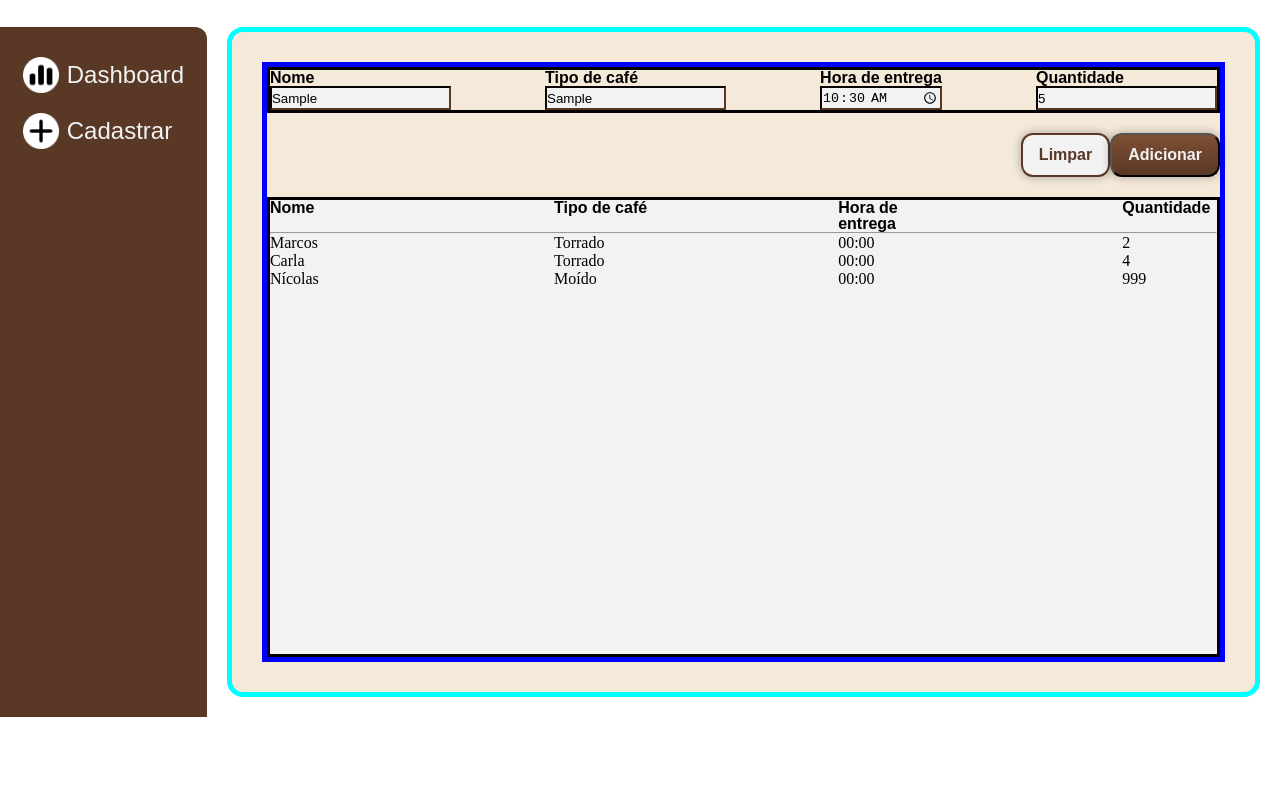
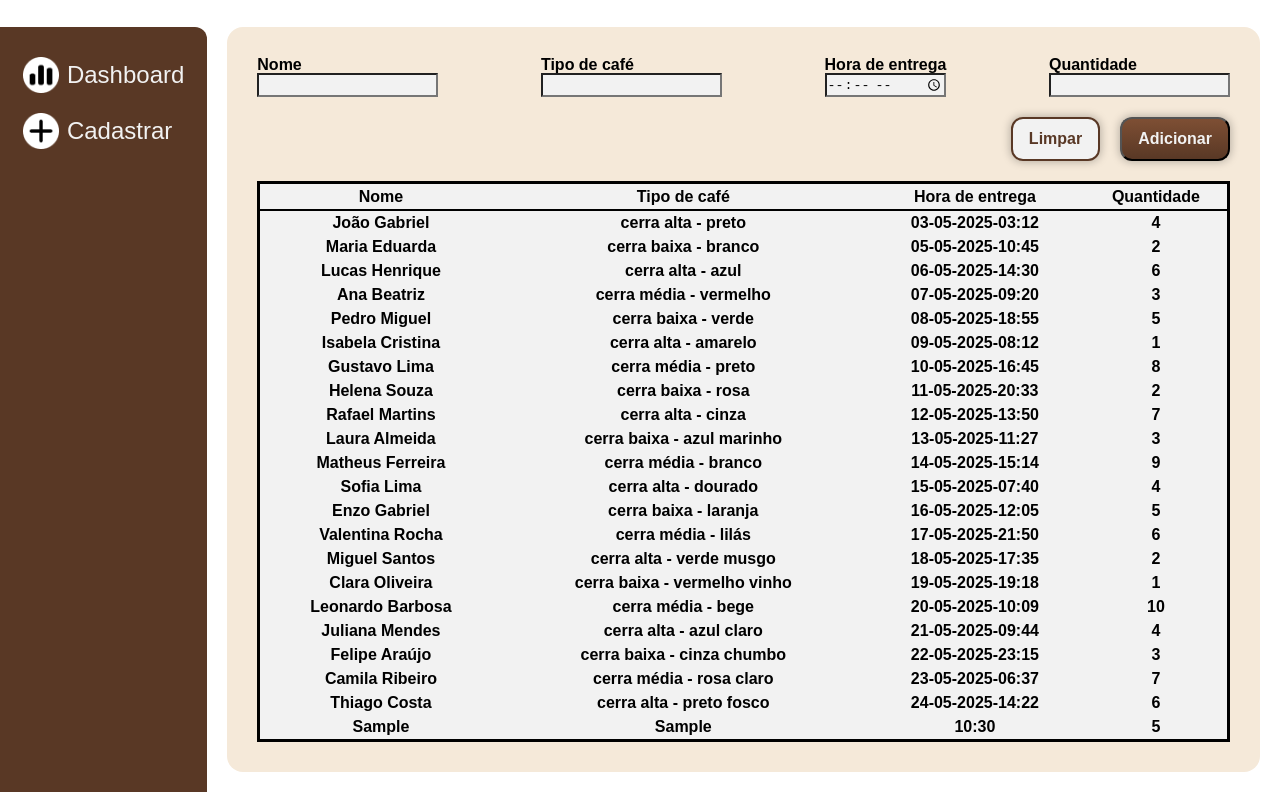
Before and after one commit to Nicolas-BB/CafeStock, a plain HTML site: page cadastrar.html in a window 1280 px wide. Both pictures are taken after typing "Sample", "Sample", "10:30", "5" into the empty fields and a click on the button "Adicionar". Shown: the part 83-875 px from the top of the page. Before the commit the page ends 800 px from the top, so only its background shows below. Drawn offline with Linux system fonts and the light colour scheme.

Commit message:
feat: dinamização da tabela de cadastros

```diff
--- a/cadastrar.html
+++ b/cadastrar.html
@@ -32,15 +32,15 @@
                     </div>
                     <div>
                         <label for="type">Tipo de café</label>
-                        <input type="text" name="coffeeType" id="coffeeType">
+                        <input type="text" name="type" id="type">
                     </div>
                     <div>
-                        <label for="deliveryTime">Hora de entrega</label>
-                        <input type="time" name="deliveryTime" id="deliveryTime">
+                        <label for="time">Hora de entrega</label>
+                        <input type="time" name="time" id="time">
                     </div>
                     <div>
-                        <label for="quantity">Quantidade</label>
-                        <input type="number" name="quantity" id="quantity">
+                        <label for="qtd">Quantidade</label>
+                        <input type="number" name="qtd" id="qtd">
                     </div>
                 </div>
                 <div class="actionsContainer">
@@ -48,40 +48,23 @@
                     <button class="primaryButton" onclick="add()">Adicionar</button>
                 </div>
                 <div class="listContainer">
-                    <div class="filterContainer">
-                        <div class="nameFilter">Nome</div>
-                        <div class="coffeeTypeFilter">Tipo de café</div>
-                        <div class="deliveryTimeFilter">Hora de entrega</div>
-                        <div class="quantityFilter">Quantidade</div>
-                    </div>
-                    <hr>
-                    <div class="filteredContainer">
-                        <ol id="list">
-                            <ul>
-                                <li>Marcos</li>
-                                <li>Torrado</li>
-                                <li>00:00</li>
-                                <li>2</li>
-                            </ul>
-                            <ul>
-                                <li>Carla</li>
-                                <li>Torrado</li>
-                                <li>00:00</li>
-                                <li>4</li>
-                            </ul>
-                            <ul>
-                                <li>Nícolas</li>
-                                <li>Moído</li>
-                                <li>00:00</li>
-                                <li>999</li>
-                            </ul>
-                        </ol>
-                    </div>
+                    <table class="table" id="table">
+                        <thead>
+                            <tr>
+                                <th>Nome</th>
+                                <th>Tipo de café</th>
+                                <th>Hora de entrega</th>
+                                <th>Quantidade</th>
+                            </tr>
+                        </thead>
+                        <tbody id="tbody"></tbody>
+                    </table>
                 </div>
             </div>
         </div>
     </div>
-    <script src="./resources/scripts/dash.js"></script>
+    </div>
+    <script src="./resources/scripts/reg.js"></script>
 </body>
 
 </html>
--- a/resources/scripts/reg.js
+++ b/resources/scripts/reg.js
@@ -127,8 +127,83 @@ const json = [
     }
 ]
 
-const list = document.querySelector('#list');
+const tbody = document.querySelector('#tbody');
 
 json.forEach(i => {
+    const tr = document.createElement('tr');
 
+    const tdNome = document.createElement('td');
+    tdNome.innerText = i.nome;
+    tr.appendChild(tdNome)
+
+    const tdTipo = document.createElement('td');
+    tdTipo.innerText = i.tipo;
+    tr.appendChild(tdTipo)
+
+    const tdDate = document.createElement('td');
+    tdDate.innerText = i.date;
+    tr.appendChild(tdDate)
+
+    const tdQtd = document.createElement('td');
+    tdQtd.innerText = i.quantidade;
+    tr.appendChild(tdQtd)
+
+    tbody.appendChild(tr);
 });
+
+function add() {
+    const name = document.querySelector('#name');
+    const type = document.querySelector('#type');
+    const time = document.querySelector('#time');
+    const qtd = document.querySelector('#qtd');
+
+    if (name.value.length == 0 || type.value.length == 0 || time.value.length == 0 || qtd.value.length == 0) {
+
+    } else {
+        const newEntry = {
+            "nome": name.value,
+            "tipo": type.value,
+            "date": time.value,
+            "quantidade": qtd.value
+        }
+
+        json.push(newEntry);
+        renderTable();
+
+        name.value = '';
+        type.value = '';
+        time.value = '';
+        qtd.value = '';
+    }
+}
+
+function limpar() {
+    json.length = 0;
+    renderTable();
+}
+
+function renderTable() {
+    tbody.innerHTML = '';
+
+    json.forEach(i => {
+        const tr = document.createElement('tr');
+
+        const tdNome = document.createElement('td');
+        tdNome.innerText = i.nome;
+        tr.appendChild(tdNome)
+
+        const tdTipo = document.createElement('td');
+        tdTipo.innerText = i.tipo;
+        tr.appendChild(tdTipo)
+
+        const tdDate = document.createElement('td');
+        tdDate.innerText = i.date;
+        tr.appendChild(tdDate)
+
+        const tdQtd = document.createElement('td');
+        tdQtd.innerText = i.quantidade;
+        tr.appendChild(tdQtd)
+
+        tbody.appendChild(tr);
+    });
+}
--- a/styles/cadastrarStyle.css
+++ b/styles/cadastrarStyle.css
@@ -23,12 +23,10 @@ header {
     padding: 30px;
     margin-right: 20px;
     margin-bottom: 20px;
-    border: 5px aqua solid;
 }
 
 .cadastroBox {
     height: 100%;
-    border: 5px blue solid;
     display: flex;
     flex-direction: column;
     gap: 20px;
@@ -69,7 +67,6 @@ header {
     font: var(--description-font);
     font-size: 16px;
     font-weight: bold;
-    border-style: solid;
 }
 
 .inputsContainer div {
@@ -80,44 +77,39 @@ header {
 .inputsContainer input {
     height: 100%;
     background-color: hsl(0, 0%, 95%);
-    border-color: var(--fourth-color);
 }
 
 .listContainer {
-    border-style: solid;
-    height: 100%;
-    background-color: hsl(0, 0%, 95%);
-    display: flex;
-    flex-direction: column;
-}
-
-.filterContainer {
-    display: flex;
-    justify-content: space-between;
     font: var(--description-font);
     font-size: 16px;
     font-weight: bold;
-}
-
-.filteredContainer ul {
-    display: flex;
-    justify-content: space-between;
-}
-
-.filteredContainer li {
-    width: 10%;
-}
-
-.filterContainer div {
-    width: 10%;
+    border-style: solid;
+    background-color: hsl(0, 0%, 95%);
+    height: 100%;
 }
 
 .actionsContainer {
     display: flex;
     justify-content: end;
+    gap: var(--gap);
 }
 
 .actionsContainer button {
     font-size: 16px;
     height: fit-content;
 }
+
+table {
+    width: 100%;
+    text-align: center;
+    border-collapse: collapse;
+}
+
+thead tr {
+    height: 26px;
+    border-bottom: 2px black solid;
+}
+
+td {
+    padding: 4px;
+}
```
